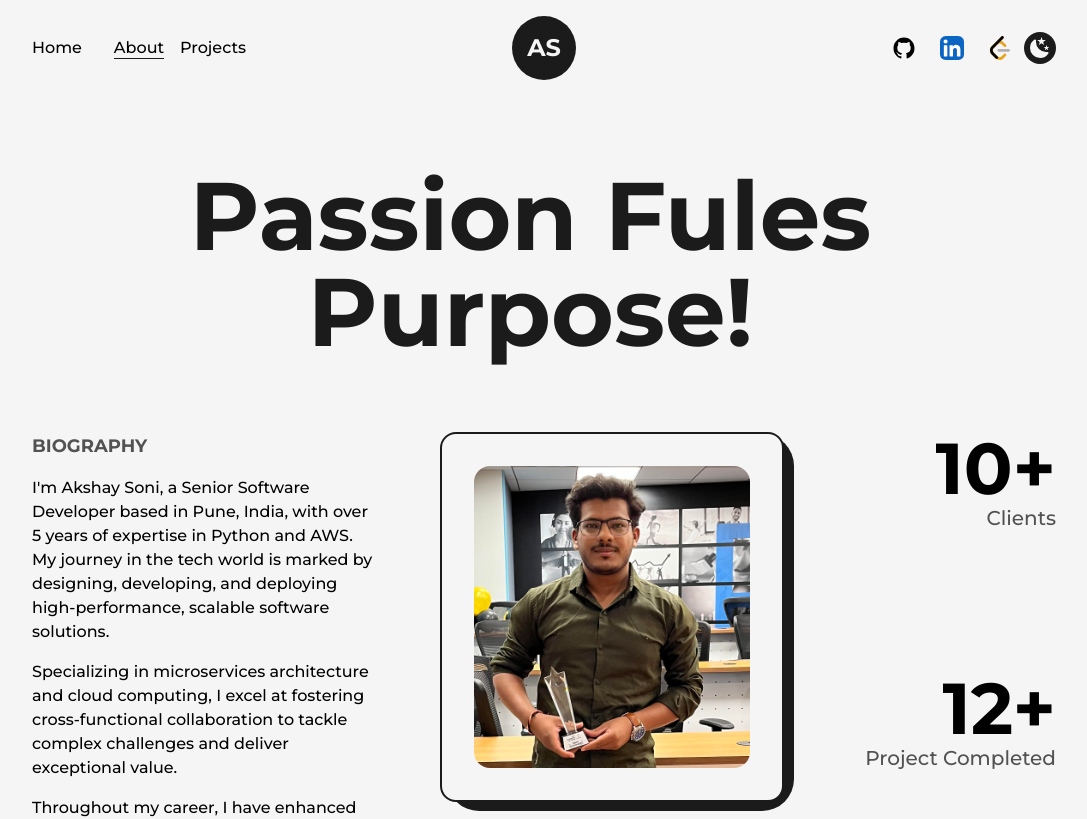
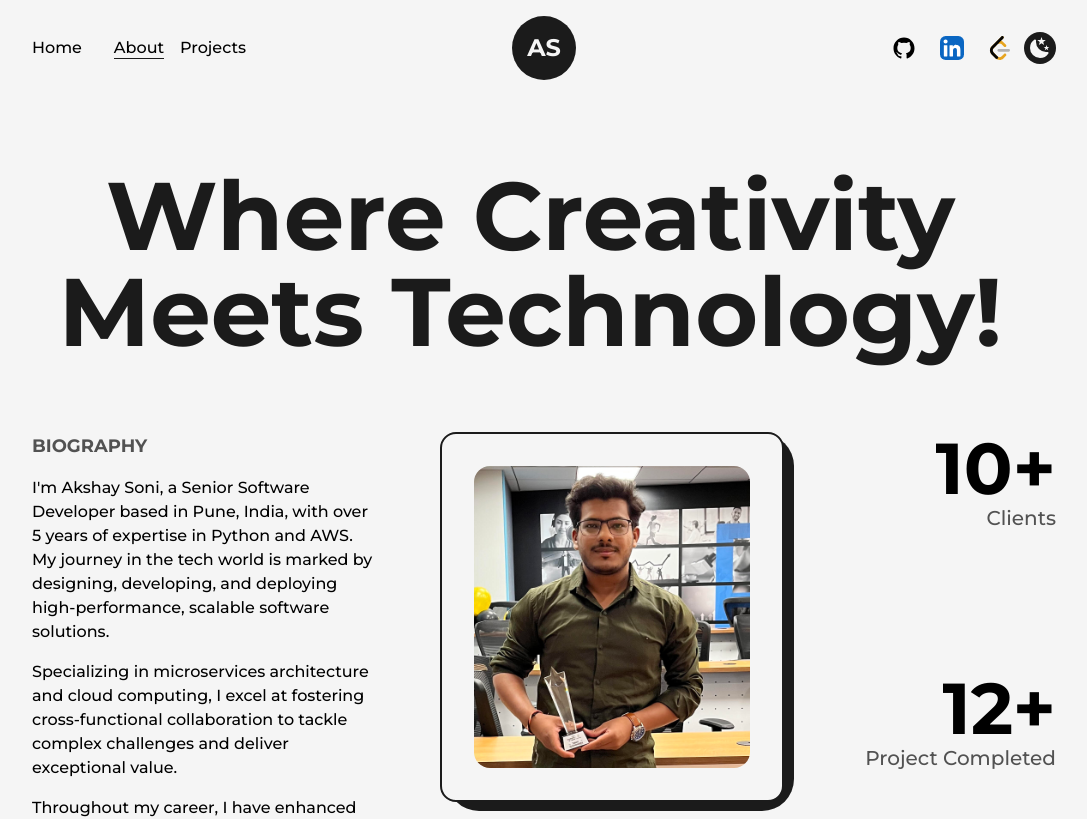
Before and after one commit to imakshaysoni/Portfolio, a Next.js app: page /about in a window 1280 px wide. Shown: the top 819 px of the page, without its empty margins (96-1183 px from the left). Built offline with nearby package versions, Linux system fonts and the light colour scheme.

Commit message:
Quote Change in about & project section

```diff
--- a/src/pages/about.js
+++ b/src/pages/about.js
@@ -44,7 +44,7 @@ const about = () => {
       <main className="flex w-full flex-col items-center justify-center dark:text-light">
         <Layout className="pt-16">
           <AnimatedText
-            text="Passion Fules Purpose!"
+            text="Where Creativity Meets Technology!"
             className="mb-16 lg:!text-7xl sm:!text-6xl xs:!text-4xl
           sm:mb-8
           "
--- a/src/pages/projects.js
+++ b/src/pages/projects.js
@@ -10,7 +10,6 @@ import optionProject from "../../public/images/projects/BankNiftyOption.jpg";
 import leetcode from "../../public/images/projects/leetcode.jpg";
 import resume from "../../public/images/projects/naukri-resume.jpg";
 import design from "../../public/images/projects/system-design.jpg";
-import project1 from "../../public/images/projects/crypto-screener-cover-image.jpg";
 import TransitionEffect from "@/components/TransitionEffect";
 
 const FramerImage = motion(Image);
@@ -168,7 +167,7 @@ const projects = () => {
       <main className="w-ful mb-16 flex flex-col items-center justify-center dark:text-light">
         <Layout className="pt-16">
           <AnimatedText
-            text="Imagination Trumps Knowledge!"
+            text="Where Vision Meets Execution!"
             className="mb-16 lg:!text-7xl sm:mb-8 sm:!text-6xl xs:!text-4xl"
           />
 
```
